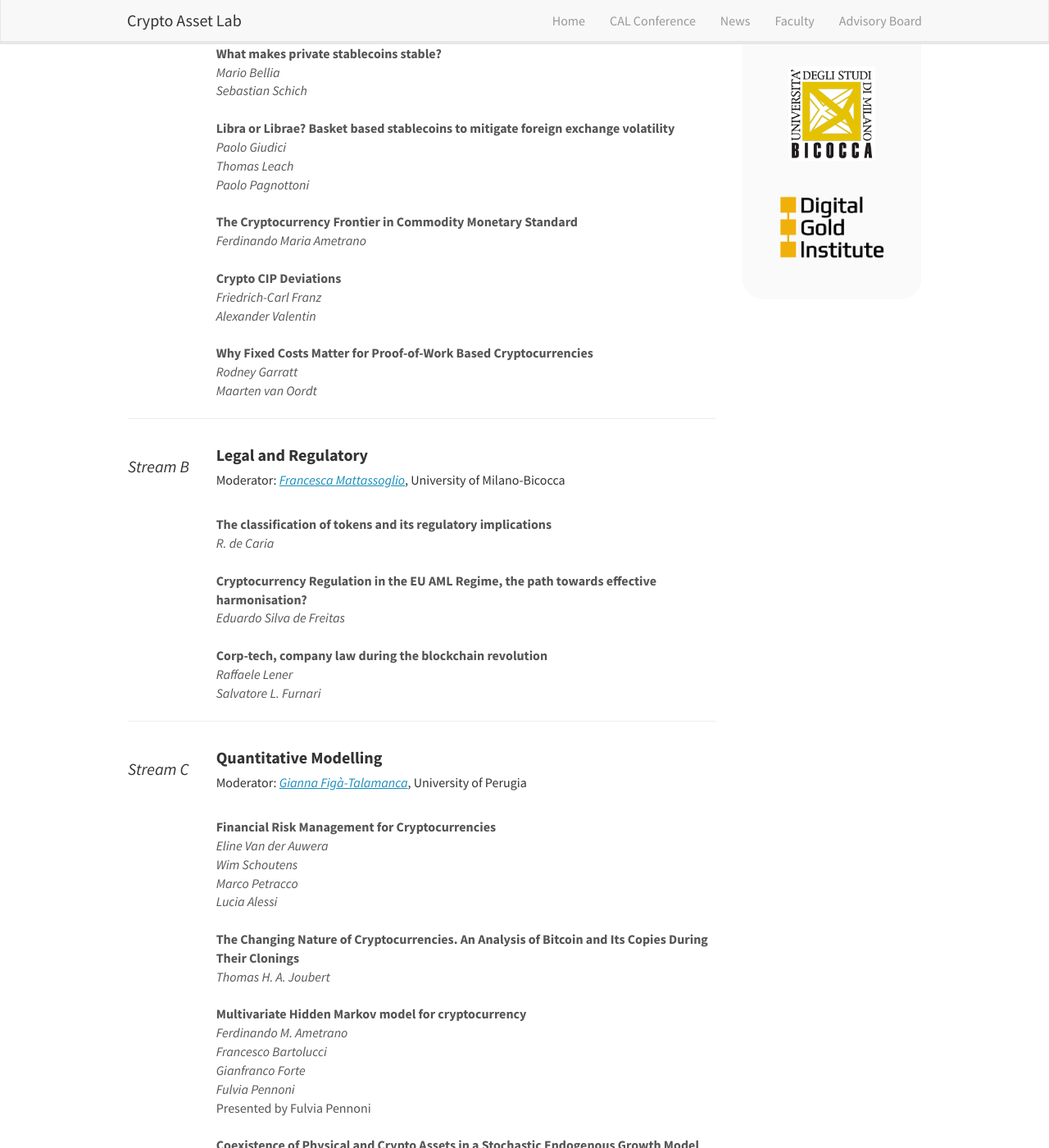
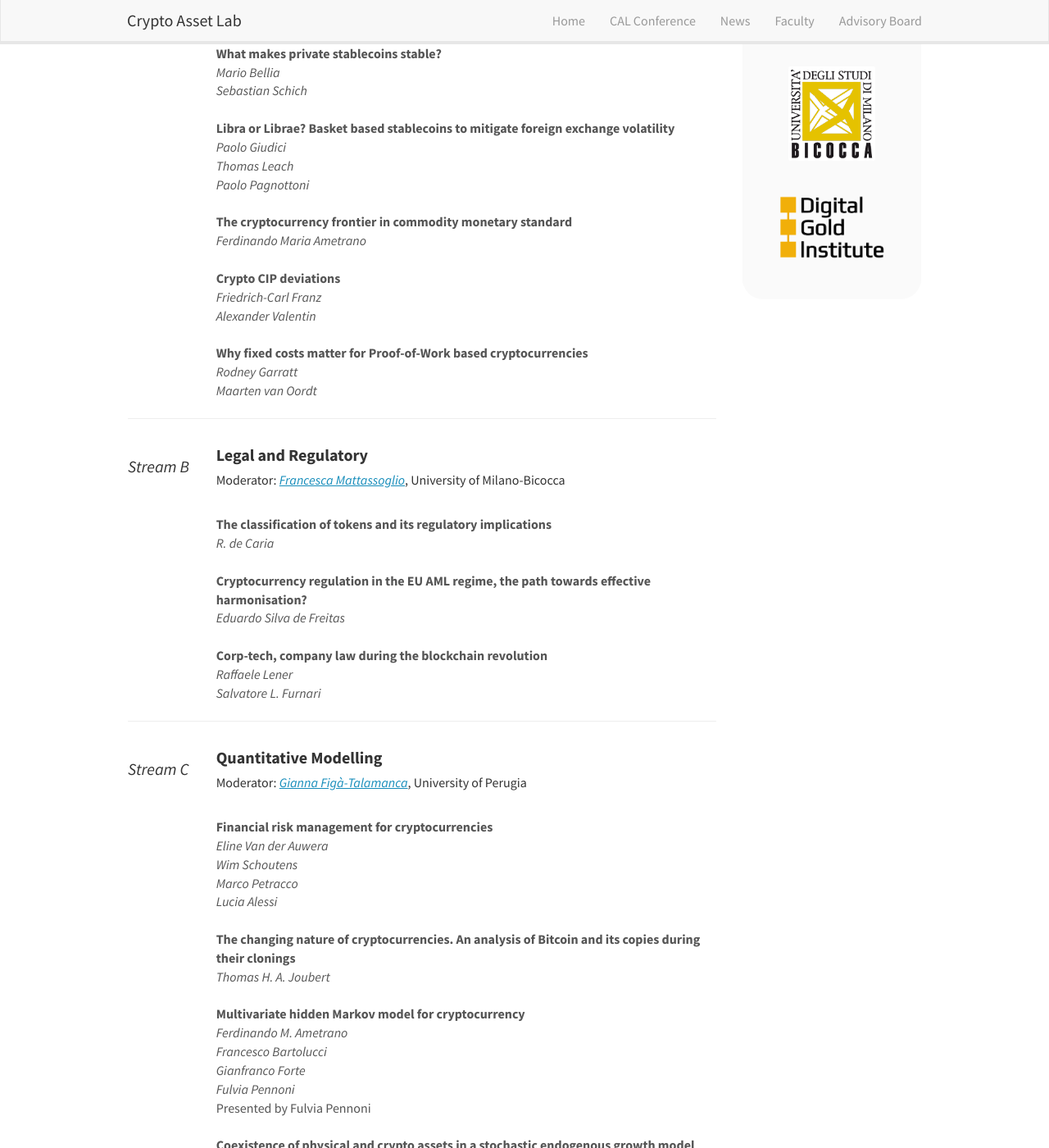
Before and after one commit to cryptoassetlab/cryptoassetlab.github.io, a Jekyll site: the page built from _pages/cal2020-program.html, in a window 1280 px wide and 1400 px high, scrolled down 1139 px. Shown: the whole window at 82% size. Built offline with Jekyll 4.4.1, drawn with Linux system fonts in a browser that asks for light colours; nearby versions of some CDN libraries; some of the changed text lies outside the part shown.

Commit message:
fixed capitalizaion

```diff
--- a/_data/cal2020_papers.yml
+++ b/_data/cal2020_papers.yml
@@ -64,7 +64,7 @@
   presenter:
   stream: Legal
 
-- paper: Cryptocurrency Regulation in the EU AML Regime, the path towards effective harmonisation?
+- paper: Cryptocurrency regulation in the EU AML regime, the path towards effective harmonisation?
   link:
   author1: Eduardo Silva de Freitas
   affiliation1:
@@ -116,7 +116,7 @@
   presenter:
   stream: Crypto-Economics
 
-- paper: The Cryptocurrency Frontier in Commodity Monetary Standard
+- paper: The cryptocurrency frontier in commodity monetary standard
   link:
   author1: Ferdinando Maria Ametrano
   affiliation1:
@@ -129,7 +129,7 @@
   presenter:
   stream: Crypto-Economics
 
-- paper: Crypto CIP Deviations
+- paper: Crypto CIP deviations
   link:
   author1: Friedrich-Carl Franz
   affiliation1:
@@ -142,7 +142,7 @@
   presenter:
   stream: Crypto-Economics
 
-- paper: Why Fixed Costs Matter for Proof-of-Work Based Cryptocurrencies
+- paper: Why fixed costs matter for Proof-of-Work based cryptocurrencies
   link:
   author1: Rodney Garratt
   affiliation1:
@@ -155,7 +155,7 @@
   presenter:
   stream: Crypto-Economics
 
-- paper: Financial Risk Management for Cryptocurrencies
+- paper: Financial risk management for cryptocurrencies
   link:
   author1: Eline Van der Auwera
   affiliation1:
@@ -168,7 +168,7 @@
   presenter:
   stream: Quantitative Modelling
 
-- paper: The Changing Nature of Cryptocurrencies. An Analysis of Bitcoin and Its Copies During Their Clonings
+- paper: The changing nature of cryptocurrencies. An analysis of Bitcoin and its copies during their clonings
   link:
   author1: Thomas H. A. Joubert
   affiliation1:
@@ -181,7 +181,7 @@
   presenter:
   stream: Quantitative Modelling
 
-- paper: Multivariate Hidden Markov model for cryptocurrency
+- paper: Multivariate hidden Markov model for cryptocurrency
   link:
   author1: Ferdinando M. Ametrano
   affiliation1:
@@ -194,7 +194,7 @@
   presenter: Fulvia Pennoni
   stream: Quantitative Modelling
 
-- paper: Coexistence of Physical and Crypto Assets in a Stochastic Endogenous Growth Model
+- paper: Coexistence of physical and crypto assets in a stochastic endogenous growth model
   link:
   author1: Alexis Derviz
   affiliation1:
```
